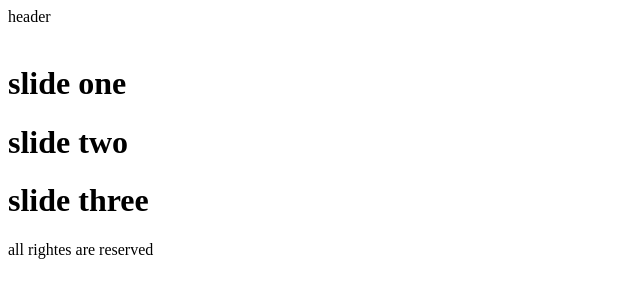
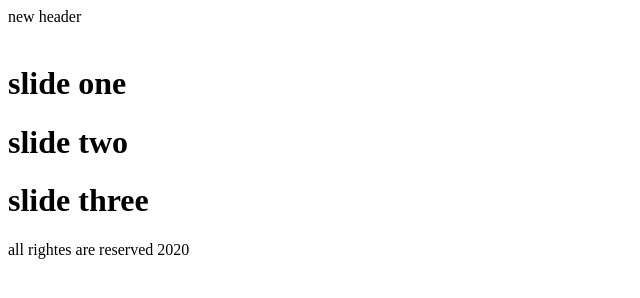
Before and after one commit to github20232/git, a plain HTML site: page index.html in a window 1280 px wide. Shown: the full height of the page, 0-640 px from the left. Drawn offline with Linux system fonts and the light colour scheme.

Commit message:
some change in main branch

```diff
--- a/index.html
+++ b/index.html
@@ -8,7 +8,7 @@
 </head>
 <body>
     <header>
-        header
+        new header
     </header>
     <div class="banner">
         <img src="banner.jpg" alt="" class="src">
@@ -19,7 +19,7 @@
         <h1>slide three</h1>
     </div>
     <footer>
-        all rightes are reserved
+        all rightes are reserved 2020
     </footer>
     <script src="/script.js">git</script>
 </body>
```
